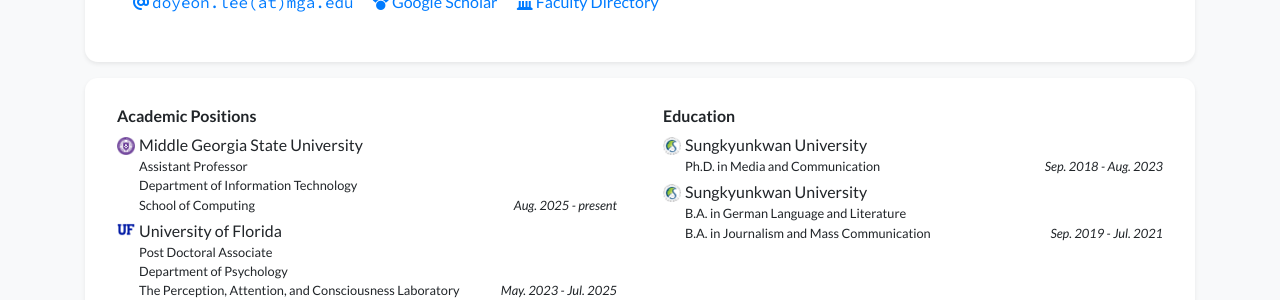
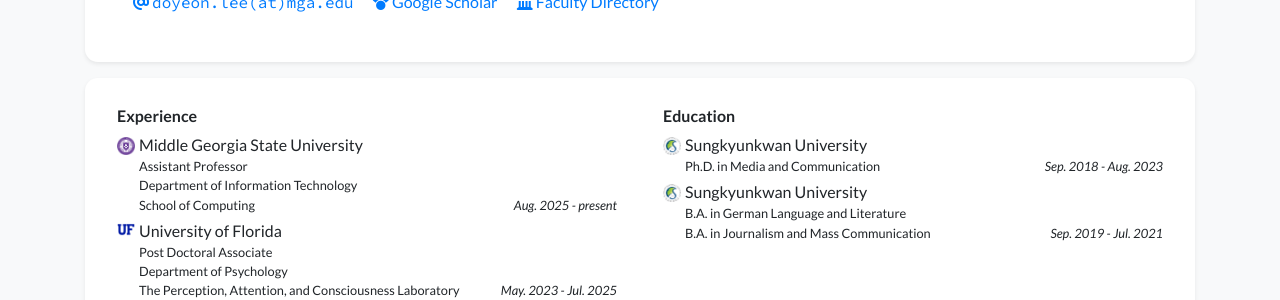
Before and after one commit to doyeonlee-log/doyeonlee-log.github.io, a Jekyll site: the page built from index.html, in a window 1280 px wide and 900 px high. Shown: the part 451-751 px from the top of the window. Built offline with Jekyll 4.4.1, drawn with Linux system fonts in a browser that asks for light colours; nearby versions of some CDN libraries; a style sheet for code colours, icons or effects is not loaded.

Commit message:
Update experience_card.html

```diff
--- a/_includes/widgets/experience_card.html
+++ b/_includes/widgets/experience_card.html
@@ -8,7 +8,7 @@
           <!-- LEFT: Academic Positions -->
           <div class="col-lg-6">
             <div class="mx-2 my-1">
-              <h6 class="xp-title">Academic Positions</h6>
+              <h6 class="xp-title">Experience</h6>
               <ul class="list-unstyled mb-1">
                 {% for item in site.data.profile.experience %}
                 <li class="media mb-1">
```
